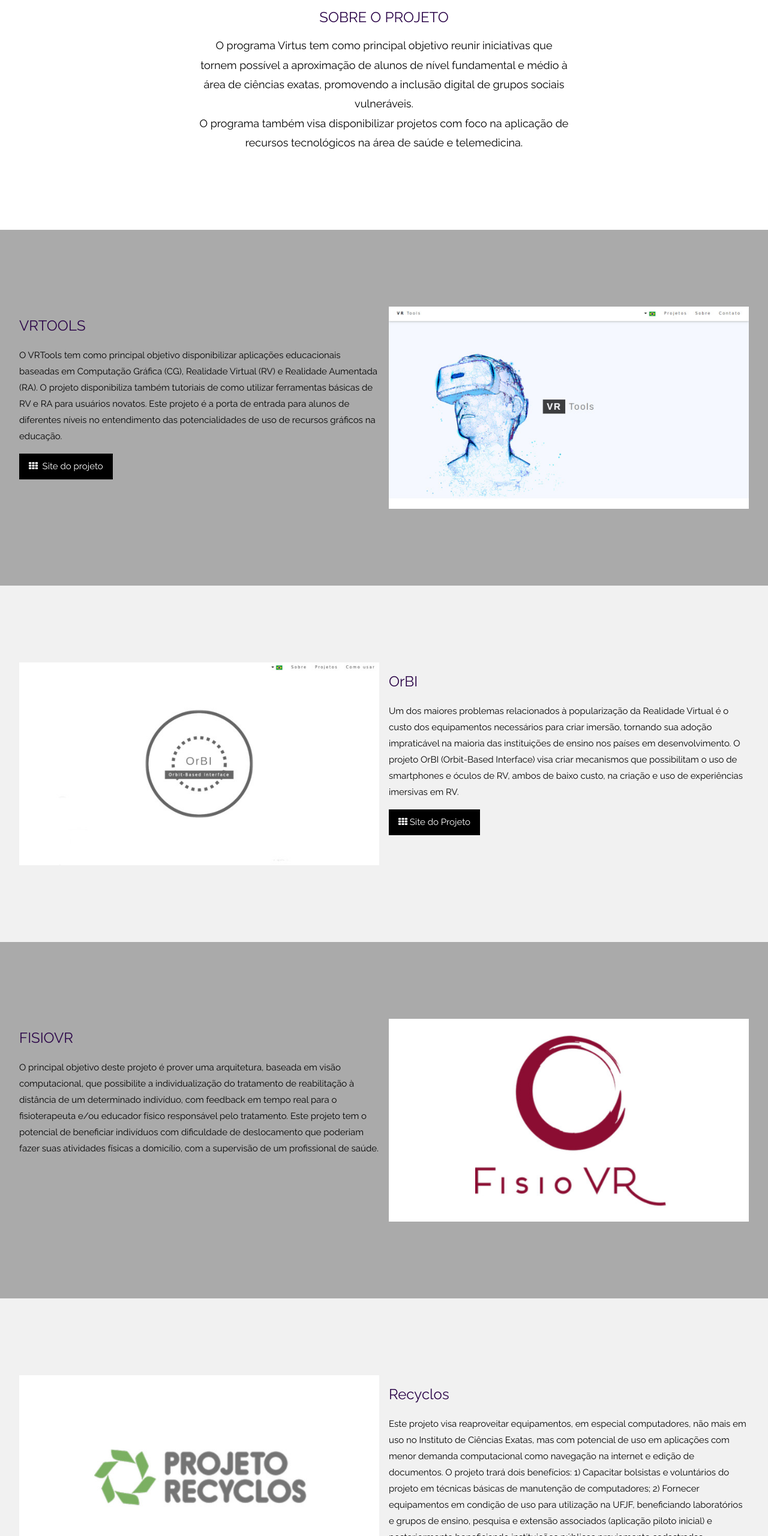
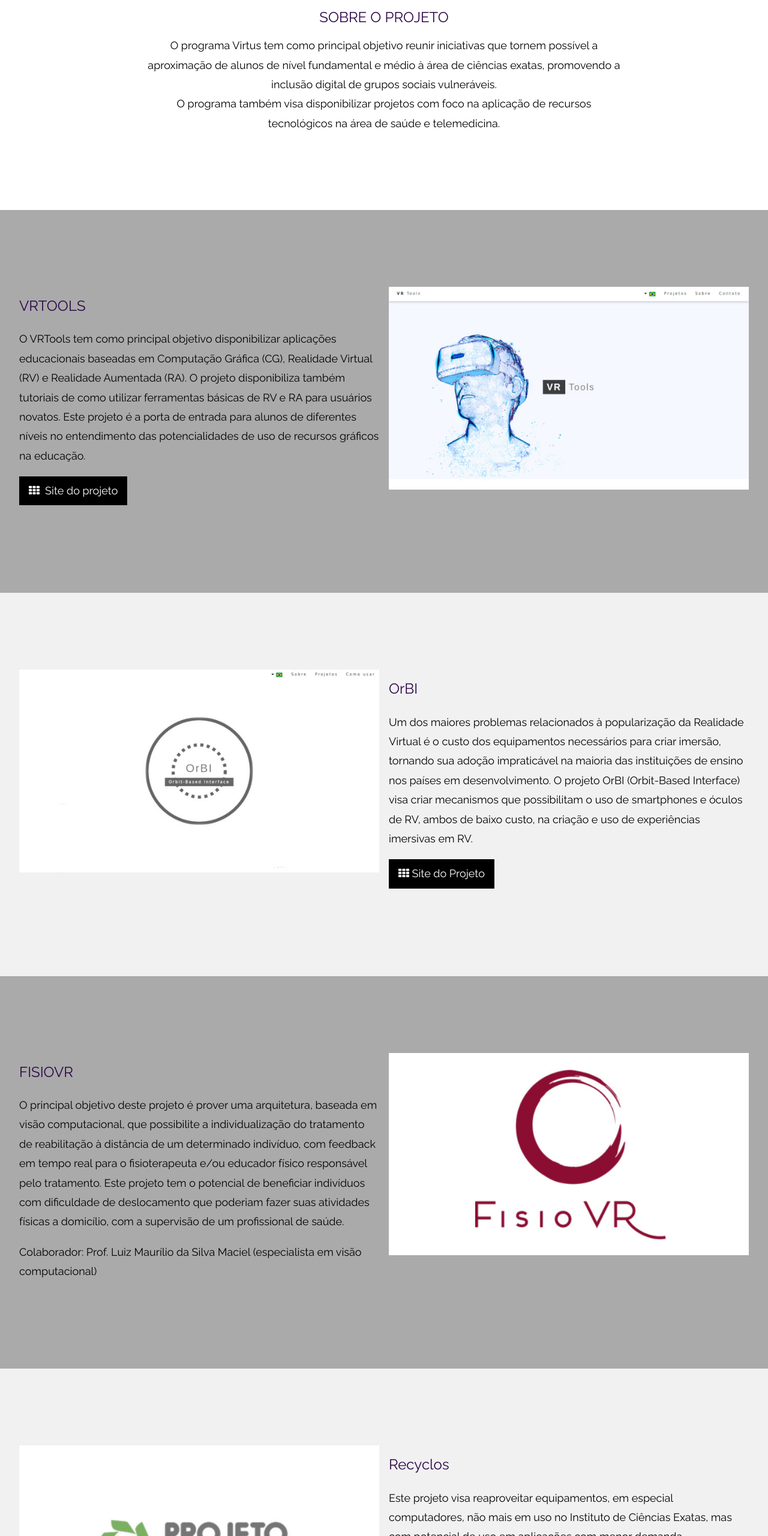
Before and after one commit to AVRGroup/virtus, a plain HTML site: page index.html in a window 1280 px wide. Shown: the part 931-3491 px from the top of the page at 60% size. Drawn offline with Linux system fonts and the light colour scheme.

Commit message:
colaboradores

```diff
--- a/index.html
+++ b/index.html
@@ -8,10 +8,10 @@
   <link rel="icon" type="image/x-icon" href="img/virtus.ico">
   <meta name="viewport" content="width=device-width, initial-scale=1">
   <link rel="stylesheet" href="css/w3.css">
-  <!-- <link rel="stylesheet" href="css/font-awesome.css">
-  <link rel="stylesheet" href="css/style.css"> -->
-  <link rel="stylesheet" href="https://fonts.googleapis.com/css?family=Raleway">
-  <link rel="stylesheet" href="https://cdnjs.cloudflare.com/ajax/libs/font-awesome/4.7.0/css/font-awesome.min.css">
+  <link rel="stylesheet" href="css/font-awesome.css">
+  <link rel="stylesheet" href="css/style.css">
+  <!-- <link rel="stylesheet" href="https://fonts.googleapis.com/css?family=Raleway">
+  <link rel="stylesheet" href="https://cdnjs.cloudflare.com/ajax/libs/font-awesome/4.7.0/css/font-awesome.min.css"> -->
 
   <style>
     :root {
@@ -21,6 +21,11 @@
 
     html {
       scroll-behavior: smooth;
+    }
+
+    p,
+    li {
+      font-size: 1.2em;
     }
 
     .primary {
@@ -168,11 +173,11 @@
   <!-- About Section -->
   <div class="w3-container" style="padding:128px 16px" id="about">
     <h3 class="w3-center primary">SOBRE O PROJETO</h3>
-    <p class="w3-center w3-large" style="max-width: 50%; margin:auto;">
+    <p class="w3-center" style="width: 90%; max-width: 800px; margin:auto;">
       O programa Virtus tem como principal objetivo reunir iniciativas que tornem possível a aproximação de alunos de
       nível fundamental e médio à área de ciências exatas, promovendo a inclusão digital de grupos sociais vulneráveis.
     </p>
-    <p class="w3-center w3-large" style="max-width: 50%; margin:auto;">
+    <p class="w3-center" style="width: 90%; max-width: 800px; margin:auto;">
       O programa também visa disponibilizar projetos com foco na aplicação de recursos tecnológicos na área de saúde e
       telemedicina.
     </p>
@@ -255,6 +260,7 @@
           beneficiar indivíduos com dificuldade de deslocamento que poderiam fazer suas atividades físicas a domicílio,
           com a supervisão de um profissional de saúde.
         </p>
+        <p>Colaborador: Prof. Luiz Maurílio da Silva Maciel (especialista em visão computacional)        </p>
         <!-- <p><a href="" target="_blank" class="w3-button w3-black"><i
               class="fa fa-th">&nbsp;</i> Site do projeto</a></p> -->
       </div>
@@ -274,10 +280,22 @@
         <h3 class="primary">Recyclos</h3>
         <p>Este projeto visa reaproveitar equipamentos, em especial computadores, não mais em uso no Instituto de
           Ciências Exatas, mas com potencial de uso em aplicações com menor demanda computacional como navegação na
-          internet e edição de documentos. O projeto trará dois benefícios: 1) Capacitar bolsistas e voluntários do
-          projeto em técnicas básicas de manutenção de computadores; 2) Fornecer equipamentos em condição de uso para
-          utilização na UFJF, beneficiando laboratórios e grupos de ensino, pesquisa e extensão associados (aplicação
-          piloto inicial) e posteriormente beneficiando instituições públicas previamente cadastradas.</p>
+          internet e edição de documentos. O projeto trará dois benefícios:
+        <ol>
+          <li>
+            Capacitar bolsistas e voluntários do
+            projeto em técnicas básicas de manutenção de computadores;
+          </li>
+          <li>
+            Fornecer equipamentos em condição de uso para
+            utilização na UFJF, beneficiando laboratórios e grupos de ensino, pesquisa e extensão associados (aplicação
+            piloto inicial) e posteriormente beneficiando instituições públicas previamente cadastradas.
+          </li>
+        </ol>
+        </p>
+        <p>
+          Colaboração: Prof. Eduardo Pagani (Responsável pelo Núcleo de Recursos Computacionais do ICE)
+        </p>
         <!-- <p><a href="https://avrgroup.github.io/OrBI/?lang=pt-BR" target="_blank" class="w3-button w3-black"><i
               class="fa fa-th">&nbsp;</i>Site do Projeto</a></p> -->
       </div>
@@ -298,6 +316,7 @@
           colabora no ensino de técnicas que podem ser posteriormente utilizadas para melhor posicionar os estudantes
           que optarem por uma carreira na área de exatas.
         </p>
+        <p>Colaboração: Prof. Igor de Oliveira Knop e Prof. Marcelo Caniato Renhe</p>
         <!-- <p><a href="" target="_blank" class="w3-button w3-black"><i
               class="fa fa-th">&nbsp;</i> Site do projeto</a></p> -->
       </div>
@@ -395,7 +414,8 @@
 
   <div class="w3-container w3-white w3-center" style="padding:128px 16px" id="contact">
     <h2 class="w3-center primary">RELAÇÃO ENTRE OS PROJETOS</h2>
-    <img src="img/relacao.png" class="w3-image w3-greyscale" style="width:70%;margin-top:48px; margin-left: auto; margin-right: auto;">
+    <img src="img/relacao.png" class="w3-image w3-greyscale"
+      style="width:70%;margin-top:48px; margin-left: auto; margin-right: auto;">
   </div>
 
   <!-- Footer -->
```
